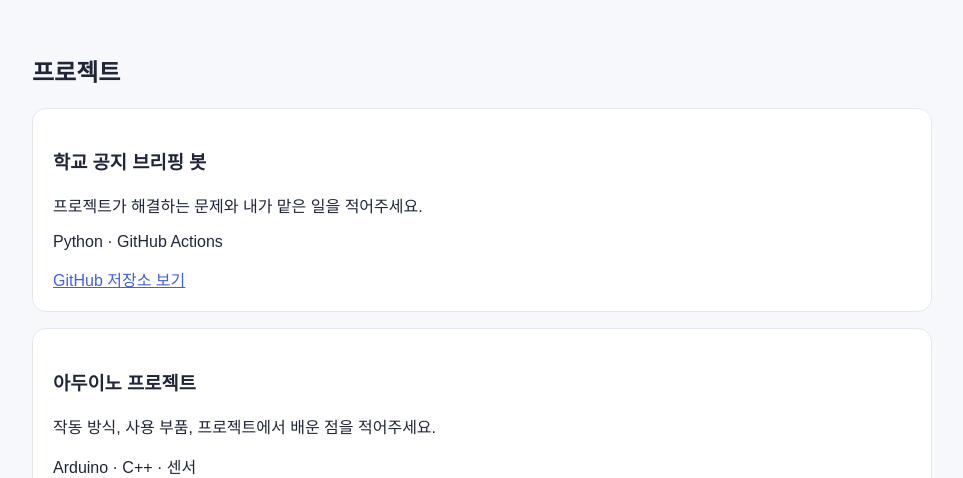
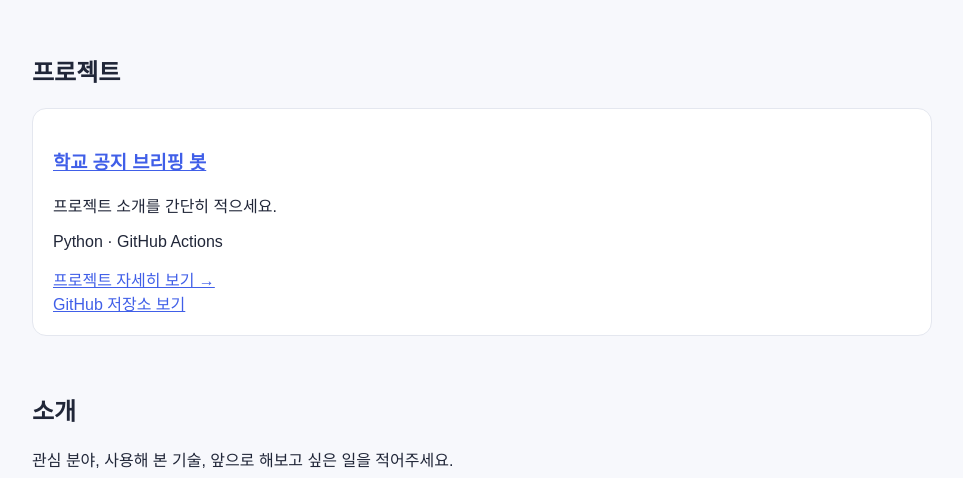
Before and after one commit to minseo9904/minseo9904.github.io, a plain HTML site: page index.html in a window 1280 px wide. Shown: the part 322-800 px from the top of the page, without its empty margins (158-1121 px from the left). Drawn offline with Linux system fonts and the light colour scheme.

Commit message:
project card connection

```diff
--- a/index.html
+++ b/index.html
@@ -43,18 +43,19 @@
       <h2>프로젝트</h2>
 
       <article class="card">
-        <h3>학교 공지 브리핑 봇</h3>
-        <p>프로젝트가 해결하는 문제와 내가 맡은 일을 적어주세요.</p>
+        <h3>
+          <a href="projects/notice-bot.html">학교 공지 브리핑 봇</a>
+        </h3>
+        <p>프로젝트 소개를 간단히 적으세요.</p>
         <p>Python · GitHub Actions</p>
-        <a href="https://github.com/minseo9904/저장소이름">GitHub 저장소 보기</a>
+
+        <a href="projects/notice-bot.html">프로젝트 자세히 보기 →</a>
+        <br>
+        <a href="https://github.com/minseo9904/저장소이름">
+          GitHub 저장소 보기
+        </a>
       </article>
 
-      <article class="card">
-        <h3>아두이노 프로젝트</h3>
-        <p>작동 방식, 사용 부품, 프로젝트에서 배운 점을 적어주세요.</p>
-        <p>Arduino · C++ · 센서</p>
-        <a href="https://github.com/minseo9904/저장소이름">GitHub 저장소 보기</a>
-      </article>
     </section>
 
     <section id="about">
```
